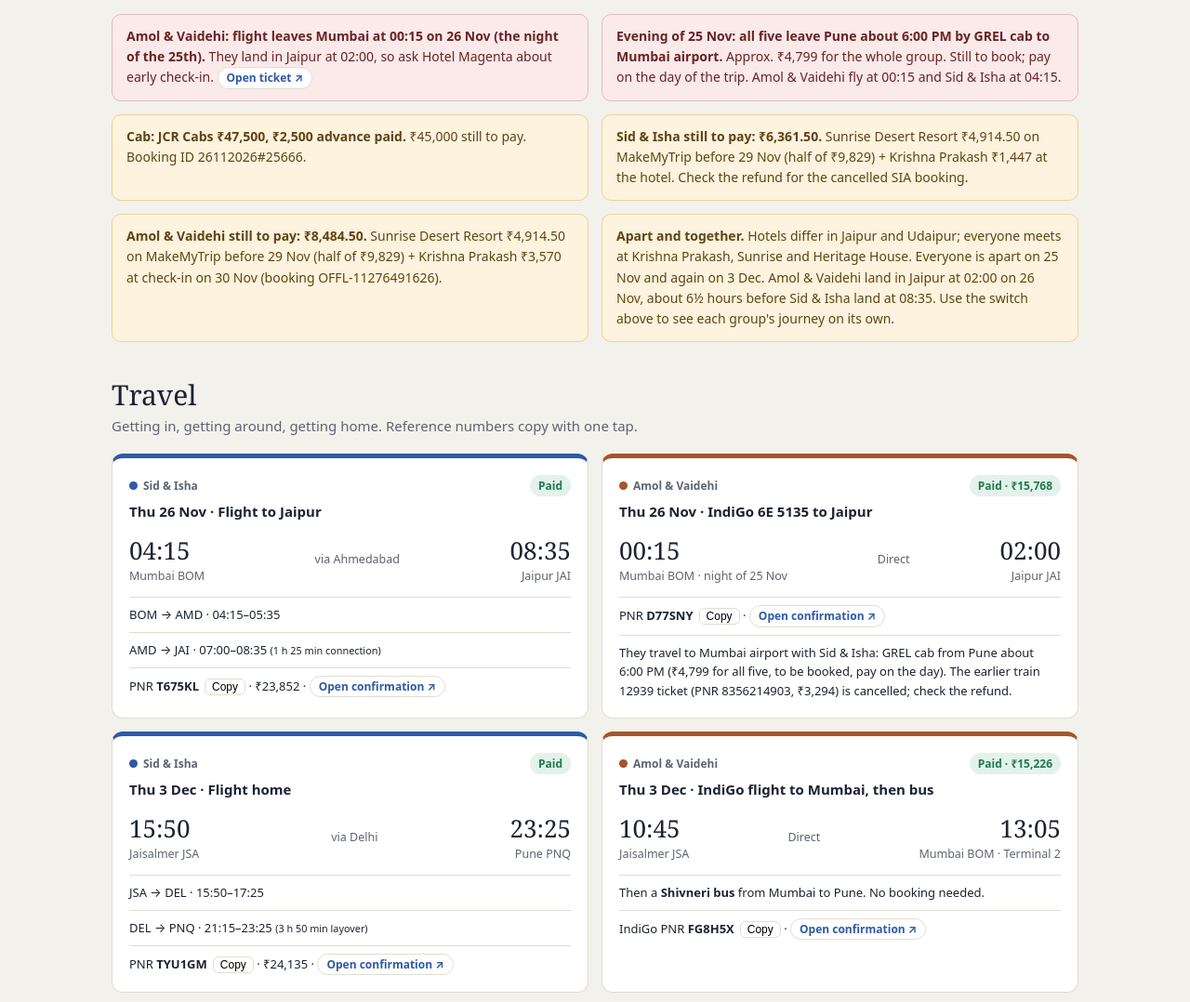
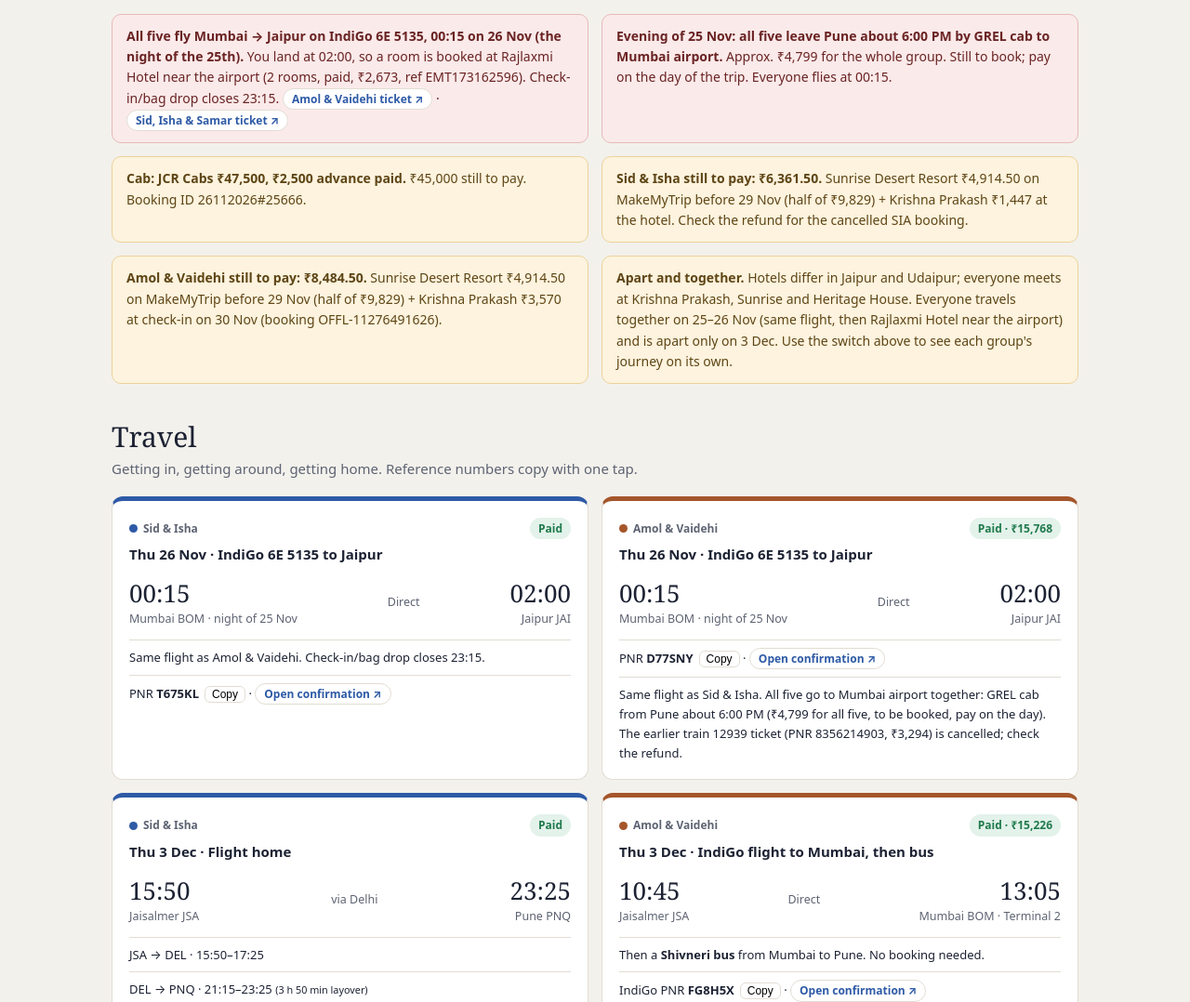
Before and after one commit to skarkhanis95/static-trip-planner, a plain HTML site: page index.html in a window 1280 px wide. Shown: the part 562-1640 px from the top of the page at 93% size. Drawn offline with Linux system fonts and the light colour scheme.

Commit message:
Sid & Isha now on 6E 5135 with parents; add Rajlaxmi Hotel near Jaipur airport
Co-Authored-By: Claude Sonnet 5.5 <noreply@anthropic.com>
Claude-Session: https://claude.ai/code/session_01T9X7vE9ZMt35wvxPpyhEQi

```diff
--- a/index.html
+++ b/index.html
@@ -91,7 +91,7 @@ body[data-view=fam] .lanes,body[data-view=par] .lanes{grid-template-columns:1fr}
 <header><div class="wrap">
 <div class="hd"><div><h1>Rajasthan</h1><p>Palaces, lakes, blue-city lanes and a desert night. Five travellers in one Innova Crysta: Sid, Isha and Samar, joined by Amol and Vaidehi. Together from 26 November to 3 December 2026.</p></div>
 <div class="count" aria-live="polite"><b id="cd">–</b><span id="cds">until the journey begins</span></div></div>
-<div class="facts"><span>5 travellers</span><span>9 days · 7 nights</span><span>Same cities, different hotels in Jaipur &amp; Udaipur</span><span>~1,000 km by road</span><span>Two ways in, two ways home</span></div>
+<div class="facts"><span>5 travellers</span><span>9 days · 7 nights</span><span>Same cities, different hotels in Jaipur &amp; Udaipur</span><span>~1,000 km by road</span><span>One way in, two ways home</span></div>
 </div>
 <div class="band" id="band"></div><div class="legend" id="legend"></div>
 </header>
@@ -107,27 +107,27 @@ body[data-view=fam] .lanes,body[data-view=par] .lanes{grid-template-columns:1fr}
 <section id="today">
 <h2>Read this first</h2><p class="sub">What needs attention before you leave.</p>
 <div class="grid g2">
-<div class="notice red" data-v="par"><b>Amol &amp; Vaidehi: flight leaves Mumbai at 00:15 on 26 Nov (the night of the 25th).</b> They land in Jaipur at 02:00, so ask Hotel Magenta about early check-in. <a class="doc" data-doc="parOut">Open ticket ↗</a></div>
-<div class="notice red"><b>Evening of 25 Nov: all five leave Pune about 6:00 PM by GREL cab to Mumbai airport.</b> Approx. ₹4,799 for the whole group. Still to book; pay on the day of the trip. Amol & Vaidehi fly at 00:15 and Sid & Isha at 04:15.</div>
+<div class="notice red"><b>All five fly Mumbai → Jaipur on IndiGo 6E 5135, 00:15 on 26 Nov (the night of the 25th).</b> You land at 02:00, so a room is booked at Rajlaxmi Hotel near the airport (2 rooms, paid, ₹2,673, ref EMT173162596). Check-in/bag drop closes 23:15. <a class="doc" data-doc="parOut">Amol &amp; Vaidehi ticket ↗</a> · <a class="doc" data-doc="famOut">Sid, Isha &amp; Samar ticket ↗</a></div>
+<div class="notice red"><b>Evening of 25 Nov: all five leave Pune about 6:00 PM by GREL cab to Mumbai airport.</b> Approx. ₹4,799 for the whole group. Still to book; pay on the day of the trip. Everyone flies at 00:15.</div>
 <div class="notice"><b>Cab: JCR Cabs ₹47,500, ₹2,500 advance paid.</b> ₹45,000 still to pay. Booking ID 26112026#25666.</div>
 <div class="notice" data-v="fam"><b>Sid & Isha still to pay: ₹6,361.50.</b> Sunrise Desert Resort ₹4,914.50 on MakeMyTrip before 29 Nov (half of ₹9,829) + Krishna Prakash ₹1,447 at the hotel. Check the refund for the cancelled SIA booking.</div>
 <div class="notice" data-v="par"><b>Amol & Vaidehi still to pay: ₹8,484.50.</b> Sunrise Desert Resort ₹4,914.50 on MakeMyTrip before 29 Nov (half of ₹9,829) + Krishna Prakash ₹3,570 at check-in on 30 Nov (booking OFFL-11276491626).</div>
-<div class="notice" data-v="all"><b>Apart and together.</b> Hotels differ in Jaipur and Udaipur; everyone meets at Krishna Prakash, Sunrise and Heritage House. Everyone is apart on 25 Nov and again on 3 Dec. Amol & Vaidehi land in Jaipur at 02:00 on 26 Nov, about 6½ hours before Sid & Isha land at 08:35. Use the switch above to see each group's journey on its own.</div>
+<div class="notice" data-v="all"><b>Apart and together.</b> Hotels differ in Jaipur and Udaipur; everyone meets at Krishna Prakash, Sunrise and Heritage House. Everyone travels together on 25–26 Nov (same flight, then Rajlaxmi Hotel near the airport) and is apart only on 3 Dec. Use the switch above to see each group's journey on its own.</div>
 </div>
 </section>
 
 <section id="flights" class="travel">
 <h2>Travel</h2><p class="sub">Getting in, getting around, getting home. Reference numbers copy with one tap.</p>
 <div class="grid g2">
-<article class="card flight fam" data-v="fam"><div class="top"><span class="who fam">Sid &amp; Isha</span><span class="tag">Paid</span></div><b>Thu 26 Nov · Flight to Jaipur</b>
-<div class="fl"><div><b class="t">04:15</b><small>Mumbai BOM</small></div><small>via Ahmedabad</small><div style="text-align:right"><b class="t">08:35</b><small>Jaipur JAI</small></div></div>
-<div class="leg">BOM → AMD · 04:15–05:35</div><div class="leg">AMD → JAI · 07:00–08:35 <small>(1 h 25 min connection)</small></div>
-<div class="leg">PNR <b>T675KL</b><button class="cp" data-cp="T675KL">Copy</button> · ₹23,852 · <a class="doc" data-doc="famOut">Open confirmation ↗</a></div></article>
+<article class="card flight fam" data-v="fam"><div class="top"><span class="who fam">Sid &amp; Isha</span><span class="tag">Paid</span></div><b>Thu 26 Nov · IndiGo 6E 5135 to Jaipur</b>
+<div class="fl"><div><b class="t">00:15</b><small>Mumbai BOM · night of 25 Nov</small></div><small>Direct</small><div style="text-align:right"><b class="t">02:00</b><small>Jaipur JAI</small></div></div>
+<div class="leg">Same flight as Amol &amp; Vaidehi. Check-in/bag drop closes 23:15.</div>
+<div class="leg">PNR <b>T675KL</b><button class="cp" data-cp="T675KL">Copy</button> · <a class="doc" data-doc="famOut">Open confirmation ↗</a></div></article>
 
 <article class="card flight par" data-v="par"><div class="top"><span class="who par">Amol &amp; Vaidehi</span><span class="tag">Paid · ₹15,768</span></div><b>Thu 26 Nov · IndiGo 6E 5135 to Jaipur</b>
 <div class="fl"><div><b class="t">00:15</b><small>Mumbai BOM · night of 25 Nov</small></div><small>Direct</small><div style="text-align:right"><b class="t">02:00</b><small>Jaipur JAI</small></div></div>
 <div class="leg">PNR <b>D77SNY</b><button class="cp" data-cp="D77SNY">Copy</button> · <a class="doc" data-doc="parOut">Open confirmation ↗</a></div>
-<div class="leg">They travel to Mumbai airport with Sid & Isha: GREL cab from Pune about 6:00 PM (₹4,799 for all five, to be booked, pay on the day). The earlier train 12939 ticket (PNR 8356214903, ₹3,294) is cancelled; check the refund.</div></article>
+<div class="leg">Same flight as Sid &amp; Isha. All five go to Mumbai airport together: GREL cab from Pune about 6:00 PM (₹4,799 for all five, to be booked, pay on the day). The earlier train 12939 ticket (PNR 8356214903, ₹3,294) is cancelled; check the refund.</div></article>
 
 <article class="card flight fam" data-v="fam"><div class="top"><span class="who fam">Sid &amp; Isha</span><span class="tag">Paid</span></div><b>Thu 3 Dec · Flight home</b>
 <div class="fl"><div><b class="t">15:50</b><small>Jaisalmer JSA</small></div><small>via Delhi</small><div style="text-align:right"><b class="t">23:25</b><small>Pune PNQ</small></div></div>
@@ -142,7 +142,7 @@ body[data-view=fam] .lanes,body[data-view=par] .lanes{grid-template-columns:1fr}
 <article class="card all" style="grid-column:1/-1"><div class="top"><span class="who all">All five</span><span class="tag d">₹2,500 advance paid</span></div><b>Cab for the whole route · JCR Cabs, Innova Crysta</b>
 <div class="leg">Budget confirmed at <b>₹47,500, everything included</b>. Contact <a href="tel:+919785510001">+91 97855 10001</a> or <a href="tel:+919799735500">+91 97997 35500</a> · <a class="doc" data-doc="cab">Open confirmation ↗</a></div>
 <div class="leg">Booking ID <b>26112026#25666</b><button class="cp" data-cp="26112026#25666">Copy</button> · Payment: ₹47,500 total · <b id="cabpaid"></b></div>
-<div class="leg">Tell the driver two Jaipur pick-ups on 26 Nov (Amol & Vaidehi 02:00 airport, Sid & Isha 08:35 airport) and two Jaisalmer airport times on 3 Dec (Amol & Vaidehi 10:45 flight, Sid & Isha 15:50 flight).</div></article>
+<div class="leg">Tell the driver all five land at Jaipur airport at 02:00 on 26 Nov and stay at Rajlaxmi Hotel until morning (confirm the first pick-up time), and two Jaisalmer airport times on 3 Dec (Amol & Vaidehi 10:45 flight, Sid & Isha 15:50 flight).</div></article>
 </div></section>
 
 <section id="itinerary">
@@ -180,12 +180,13 @@ const DOC={famOut:'confirmations/flight-family-outbound-T675KL.pdf',famRet:'conf
 parOut:'confirmations/flight-parents-outbound-D77SNY.pdf',parRet:'confirmations/flight-parents-return-FG8H5X.pdf',cab:'confirmations/cab-jcr-cabs.pdf',
 jp:'confirmations/hotel-parents-jaipur-magenta.pdf',ud:'confirmations/hotel-parents-udaipur-shambhu-villas.pdf',jd:'confirmations/hotel-parents-jodhpur-krishna-prakash.pdf',
 js1:'confirmations/hotel-all-jaisalmer-sunrise-desert-resort.pdf',js2:'confirmations/hotel-parents-jaisalmer-heritage-house.pdf',
-fjp:'confirmations/hotel-family-jaipur-umaid-bhawan.pdf',fud:'confirmations/hotel-family-udaipur-chunda-haveli.pdf',fjd:'confirmations/hotel-family-jodhpur-krishna-prakash.pdf',fjs2:'confirmations/hotel-family-jaisalmer-heritage-house.pdf'};
+fjp:'confirmations/hotel-family-jaipur-umaid-bhawan.pdf',fud:'confirmations/hotel-family-udaipur-chunda-haveli.pdf',fjd:'confirmations/hotel-family-jodhpur-krishna-prakash.pdf',fjs2:'confirmations/hotel-family-jaisalmer-heritage-house.pdf',rl:'confirmations/hotel-all-jaipur-rajlaxmi-airport.pdf'};
 const wireDocs=()=>document.querySelectorAll('[data-doc]').forEach(a=>{a.href=DOC[a.dataset.doc];a.target='_blank';a.rel='noopener'});
 const C={pn:['Pune','var(--pn)'],jp:['Jaipur','var(--jp)'],ud:['Udaipur','var(--ud)'],jd:['Jodhpur','var(--jd)'],js:['Jaisalmer','var(--js)']};
 const FAM='Sid & Isha',PAR='Amol & Vaidehi';
 // t = total, p = paid; k = key in the editable amounts when the total wasn't provided
 const H=[
+{g:'all',c:'jp',n:'Rajlaxmi Hotel (near Jaipur airport) · 2 rooms',q:'Rajlaxmi Hotel Jaipur airport',mapurl:'https://maps.app.goo.gl/q6aBHQ1TrFzjCgzD8?g_st=ic',d:'25–26 Nov · arrive 02:00',id:'EMT173162596',t:2673,p:2673,s:'EaseMyTrip · all five',doc:'rl'},
 {g:'fam',c:'jp',n:'Umaid Bhawan – Heritage Style Boutique Hotel',q:'Umaid Bhawan Heritage Style Boutique Hotel Jaipur',d:'26–28 Nov · 2 nights',id:'2048806260',t:13148.12,p:13148.12,s:'Agoda',doc:'fjp'},
 {g:'par',c:'jp',n:'Hotel Magenta – City Center, Bani Park',q:'Hotel Magenta Bani Park Jaipur',d:'26–28 Nov · 2 nights',id:'GH21188282107962',t:8556,p:8556,s:'Goibibo',doc:'jp'},
 {g:'fam',c:'ud',n:'Chunda Haveli – Heritage Hotel near City Palace',q:'Chunda Haveli Udaipur',d:'28–30 Nov · 2 nights',id:'NH26047515547712',t:12804,p:12804,s:'MakeMyTrip',doc:'fud'},
@@ -197,12 +198,12 @@ const H=[
 {g:'fam',c:'js',n:'Hotel Heritage House',q:'Hotel Heritage House Jaisalmer',d:'2–3 Dec · 1 night',id:'NH26047515554130',t:4418,p:4418,s:'MakeMyTrip',doc:'fjs2'},
 {g:'par',c:'js',n:'Hotel Heritage House (separate booking)',q:'Hotel Heritage House Jaisalmer',d:'2–3 Dec · 1 night',id:'NH25221532180372',t:4410,p:4410,s:'MakeMyTrip',doc:'js2'}];
 const D=[
-{dt:'Wed 25 Nov',r:'Pune → on the move',s:'Two departures, one destination',c:'pn',pills:[],acts:['About 18:00 Leave Pune together by GREL cab (to be booked, about ₹4,799 for all five, pay on the day)','About 22:00 Arrive Mumbai airport (estimate)'],tip:'The whole group shares one cab to Mumbai airport. It is roughly a 4-hour drive, so allow for traffic. Amol & Vaidehi fly first (00:15), and Sid & Isha have a long wait before its 04:15 flight.',sf:'Leave Pune about 6 pm; flight at 04:15',sp:'Leave Pune about 6 pm; flight at 00:15',
- fam:['At the airport well before check-in for the 04:15 BOM → AMD flight (PNR T675KL)'],
+{dt:'Wed 25 Nov',r:'Pune → on the move',s:'Two departures, one destination',c:'pn',pills:[],acts:['About 18:00 Leave Pune together by GREL cab (to be booked, about ₹4,799 for all five, pay on the day)','About 22:00 Arrive Mumbai airport (estimate)'],tip:'The whole group shares one cab to Mumbai airport. It is roughly a 4-hour drive, so allow for traffic. Everyone flies together at 00:15 (check-in closes 23:15).',sf:'Leave Pune about 6 pm; flight at 00:15 (Rajlaxmi Hotel, Jaipur, from 02:00)',sp:'Leave Pune about 6 pm; flight at 00:15 (Rajlaxmi Hotel, Jaipur, from 02:00)',
+ fam:['Bag drop for the 00:15 IndiGo 6E 5135 BOM → JAI (PNR T675KL, check-in closes 23:15)'],
  par:['Bag drop for the 00:15 IndiGo 6E 5135 BOM → JAI (PNR D77SNY)']},
-{dt:'Thu 26 Nov',r:'Pune/Mumbai → Jaipur',s:'Two early arrivals, easy day',c:'jp',pills:[],acts:['City Palace','Hawa Mahal','Albert Hall Museum','Birla Mandir'],tip:'Amol & Vaidehi land at 02:00 and Sid & Isha at 08:35, so everyone is in Jaipur by mid-morning but short on sleep. Rest first, then do City Palace or Hawa Mahal and Birla Mandir together after lunch.',sf:'Umaid Bhawan · night 1 of 2',sp:'Hotel Magenta · night 1 of 2 (arrive 02:00)',
- fam:['04:15 BOM → AMD, 07:00 AMD → JAI, land 08:35 (PNR T675KL)','Ask the hotel about early check-in or a luggage hold, nap first, sights second'],
- par:['02:00 Land at Jaipur (6E 5135)','Ask Hotel Magenta in advance for early check-in, or to hold a room from the night of 25 Nov']},
+{dt:'Thu 26 Nov',r:'Pune/Mumbai → Jaipur',s:'Two early arrivals, easy day',c:'jp',pills:[],acts:['02:00 Land at Jaipur and check in at Rajlaxmi Hotel (near airport)','Morning: check out, move to city hotels','City Palace','Hawa Mahal','Albert Hall Museum','Birla Mandir'],tip:'Everyone lands at 02:00 and rests at Rajlaxmi Hotel near the airport (2 rooms booked), then moves to the city hotels in the morning. Short on sleep, so rest first; then do City Palace or Hawa Mahal and Birla Mandir together after lunch.',sf:'Umaid Bhawan · night 1 of 2',sp:'Hotel Magenta · night 1 of 2',
+ fam:['02:00 Land at Jaipur (6E 5135, PNR T675KL)','Then to Rajlaxmi Hotel; ask Umaid Bhawan about early check-in or a luggage hold'],
+ par:['02:00 Land at Jaipur (6E 5135, PNR D77SNY)','Then to Rajlaxmi Hotel; ask Hotel Magenta about early check-in or a luggage hold']},
 {dt:'Fri 27 Nov',r:'Jaipur',s:'Forts day',c:'jp',pills:[],acts:['Amer Fort and Sheesh Mahal','Jaigarh Fort and Jaivana Cannon','Nahargarh Fort (keep flexible)','Jal Mahal photo stop','Govind Dev Ji Temple (optional)'],tip:'Do Amer early. It has steps and slopes: ask about the jeep ride up for Amol and Vaidehi, and use a carrier for Samar rather than a stroller. Drop Nahargarh if anyone tires.',sf:'Umaid Bhawan · night 2 of 2',sp:'Hotel Magenta · night 2 of 2'},
 {dt:'Sat 28 Nov',r:'Jaipur → Udaipur',s:'Long drive day',c:'ud',pills:['400 km','6–7 h'],acts:['Bapu Bazaar (evening)','Under the Sun Aquarium','Or just rest at the hotel'],tip:'Longest drive of the trip, but the Innova has room for five. Start right after breakfast, plan a lunch stop with a play area if possible, and keep snacks and travel-sickness medicine handy.',sf:'Chunda Haveli · night 1 of 2',sp:'Tripli Shambhu Villas · night 1 of 2'},
 {dt:'Sun 29 Nov',r:'Udaipur',s:'City of Lakes',c:'ud',pills:[],acts:['Sajjangarh / Monsoon Palace','Fateh Sagar Lake','Saheliyon Ki Bari','City Palace Complex and Crystal Gallery','Lake Pichola boat ride (extra cost)','Jagmandir Palace'],tip:'Do palaces in the morning and the boat ride near sunset. Confirm boat tickets and child rules at the jetty. Sunrise Desert Resort must be paid before today (due before 29 Nov).',sf:'Chunda Haveli · night 2 of 2',sp:'Tripli Shambhu Villas · night 2 of 2'},
@@ -219,7 +220,7 @@ const T1=[
 ['Pay ₹1,447 balance to Krishna Prakash Heritage Haveli (booking 2048885045)','fam'],
 ['Check the old SIA Luxury Resort booking (2–3 Dec) is cancelled and the refund comes through','fam'],
 ['Pay ₹3,570 to Krishna Prakash at check-in on 30 Nov (separate direct booking OFFL-11276491626, confirmed on WhatsApp by Nikhil Mathur)','par'],
-['Ask JCR Cabs to confirm pick-ups (airport at 02:00 and 08:35 on 26 Nov) and the two Jaisalmer airport runs on 3 Dec',''],
+['Ask JCR Cabs to confirm the 26 Nov pick-up (all five land 02:00; Rajlaxmi Hotel first)  and the two Jaisalmer airport runs on 3 Dec',''],
 ['Pay the JCR Cabs balance of ₹45,000 (₹2,500 advance paid) and update CAB_PAID in index.html',''],
 ['Confirm Sunrise Desert Resort breakfast, pool, distance to the dunes and camel safari',''],
 ['Check breakfast and check-in time on each hotel confirmation',''],
@@ -227,8 +228,11 @@ const T1=[
 ['Book the GREL cab from Pune for about 6:00 PM on 25 Nov: approx. ₹4,799 for all five, pay on the day',''],
 ['Reconfirm the 26 Nov and 3 Dec flight times and PNRs a day before','fam'],
 ['Check the refund for the cancelled train ticket (PNR 8356214903, ₹3,294)','par'],
-['Ask Hotel Magenta about early check-in or holding a room from the night of 25 Nov (landing 02:00)','par'],
-['Check IndiGo baggage allowance and web check-in for FG8H5X on 2 Dec, and for 6E 5135 on 25 Nov','par']];
+['Ask Hotel Magenta about early check-in or a luggage hold on 26 Nov (after the Rajlaxmi stay)','par'],
+['Ask Umaid Bhawan about early check-in or a luggage hold on 26 Nov (after the Rajlaxmi stay)','fam'],
+['Check Rajlaxmi Hotel check-in/check-out times and airport transfer (EaseMyTrip ref EMT173162596, 2 rooms, paid)',''],
+['Check IndiGo baggage allowance and web check-in for FG8H5X on 2 Dec, and for 6E 5135 on 25 Nov (D77SNY)','par'],
+['Check IndiGo web check-in and baggage for 6E 5135 (T675KL) on 25 Nov','fam']];
 const T2=[
 ['Photo IDs for both adults, birth certificate or Aadhaar for the child','fam'],
 ['Original photo IDs for Amol and Vaidehi (both flights)','par'],
@@ -256,7 +260,7 @@ $('#days').innerHTML=D.map((d,i)=>`<details class="day${window.TODAY===i?' today
 let open=false;$('#all').onclick=function(){open=!open;document.querySelectorAll('.day').forEach(x=>x.open=open);this.textContent=open?'Collapse all':'Expand all'};
 addEventListener('beforeprint',()=>document.querySelectorAll('.day').forEach(x=>x.open=true));
 const hv=h=>h.t,hp=h=>h.p;
-function hotels(){$('#hot').innerHTML=H.map(h=>{const t=hv(h),due=t-hp(h);return `<tr${h.g==='all'?'':` data-v="${h.g}"`}><td><span class="dot" style="background:${C[h.c][1]}"></span><b>${h.n}</b><br><small style="color:var(--mut)">${C[h.c][0]} · ${h.s}</small><br>${who(h.g)}</td><td>${h.d}</td><td>${h.id}<button class="cp" data-cp="${h.id}">Copy</button></td><td class="n">${t?R(t):'<small style="color:var(--mut)">not entered</small>'}</td><td class="n">${due>1?`<span class="due">${R(due)}</span><br><small>${h.when}</small>`:'<span class="paid">Paid</span>'}</td><td><a class="doc" data-doc="${h.doc}">Open ↗</a></td><td><a target="_blank" rel="noopener" href="https://www.google.com/maps/search/?api=1&query=${encodeURIComponent(h.q)}">Open</a></td></tr>`}).join('');wireDocs()}
+function hotels(){$('#hot').innerHTML=H.map(h=>{const t=hv(h),due=t-hp(h);return `<tr${h.g==='all'?'':` data-v="${h.g}"`}><td><span class="dot" style="background:${C[h.c][1]}"></span><b>${h.n}</b><br><small style="color:var(--mut)">${C[h.c][0]} · ${h.s}</small><br>${who(h.g)}</td><td>${h.d}</td><td>${h.id}<button class="cp" data-cp="${h.id}">Copy</button></td><td class="n">${t?R(t):'<small style="color:var(--mut)">not entered</small>'}</td><td class="n">${due>1?`<span class="due">${R(due)}</span><br><small>${h.when}</small>`:'<span class="paid">Paid</span>'}</td><td><a class="doc" data-doc="${h.doc}">Open ↗</a></td><td><a target="_blank" rel="noopener" href="${h.mapurl||'https://www.google.com/maps/search/?api=1&query='+encodeURIComponent(h.q)}">Open</a></td></tr>`}).join('');wireDocs()}
 // copy
 document.addEventListener('click',e=>{const b=e.target.closest('[data-cp]');if(b){navigator.clipboard&&navigator.clipboard.writeText(b.dataset.cp);const o=b.textContent;b.textContent='Copied';setTimeout(()=>b.textContent=o,1200)}});
 // expenses
```
Also changed, not shown: 3 other files.
